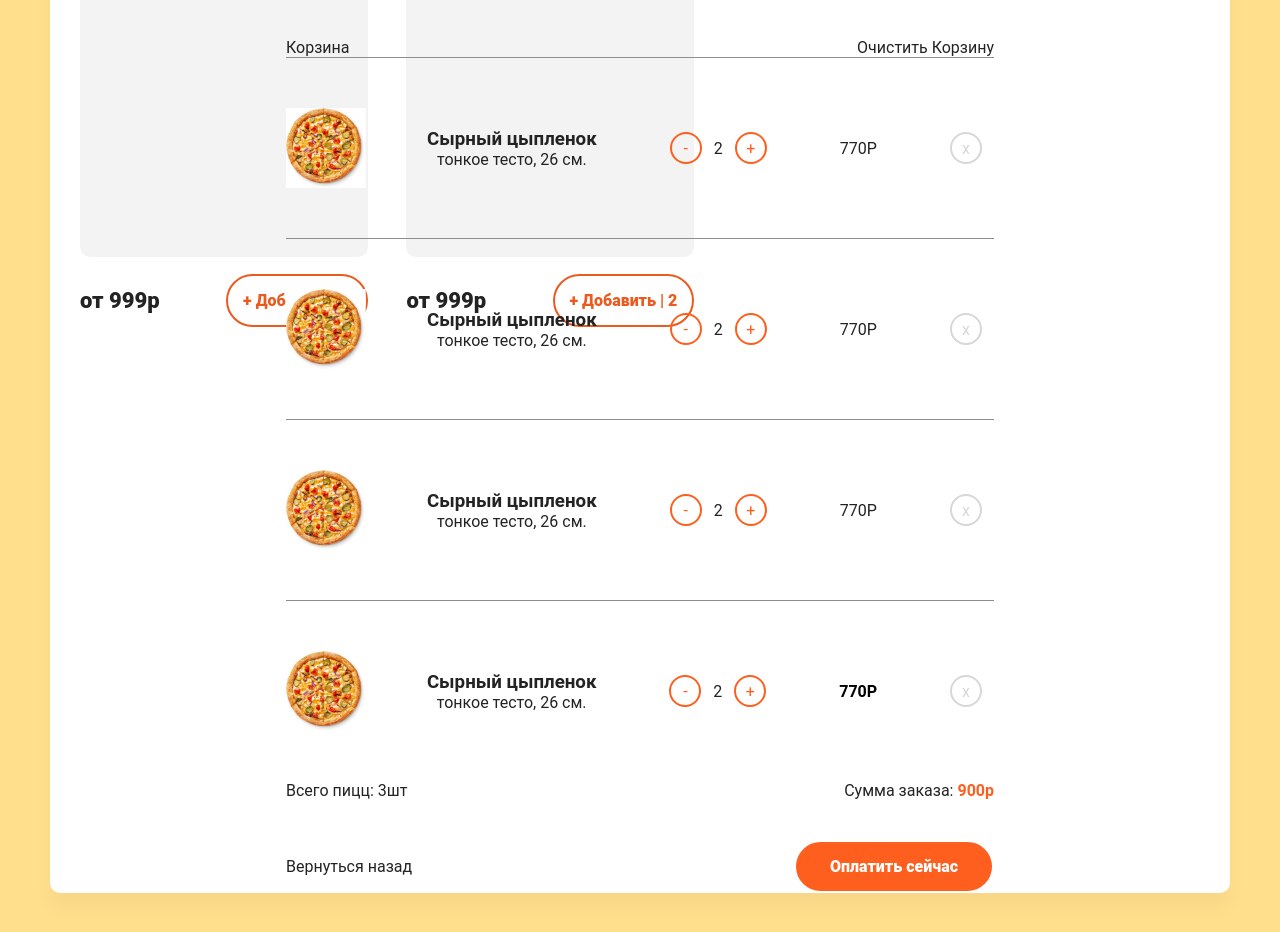
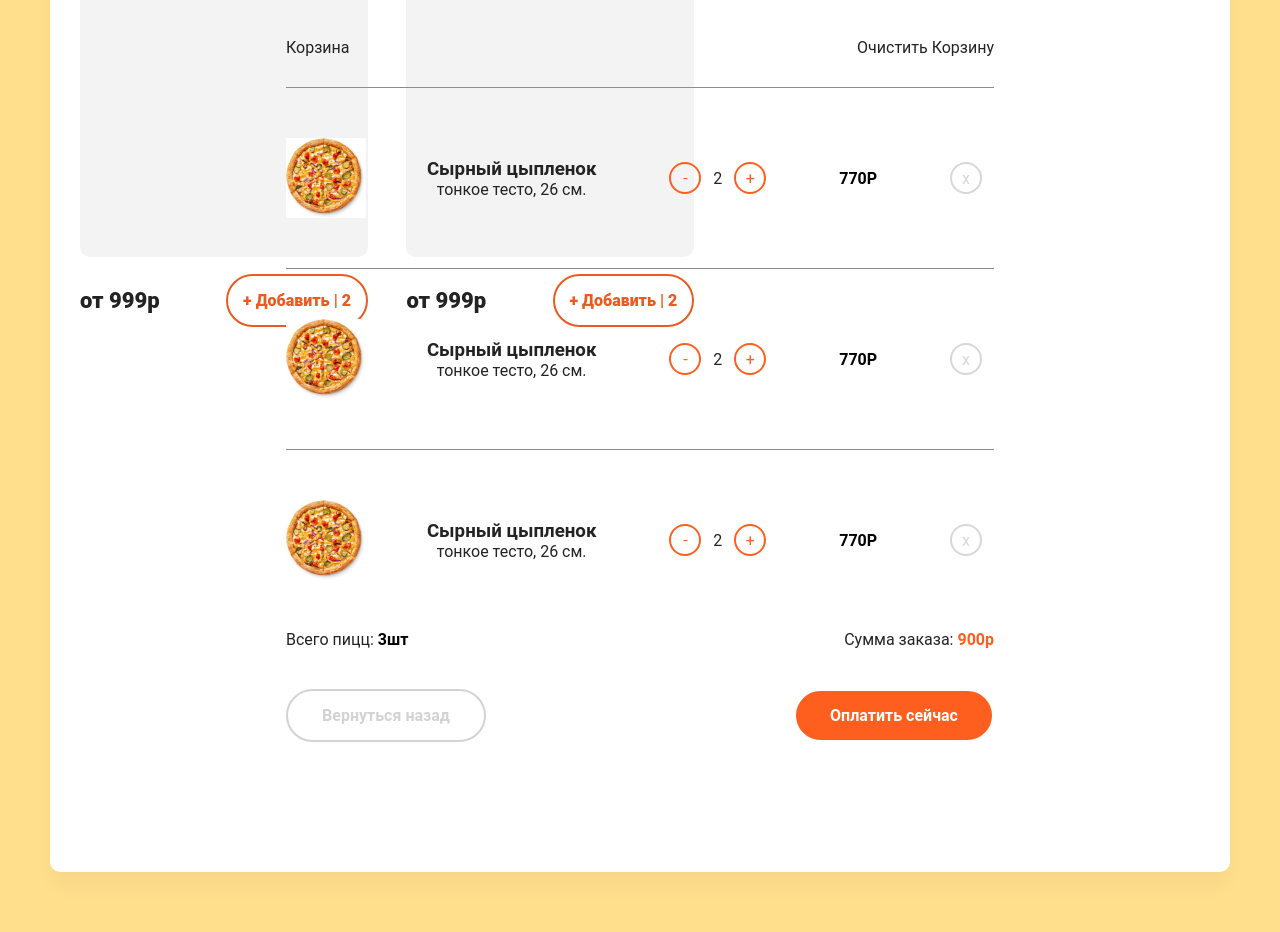
Before and after one commit to SerezhaPlotnikov/pizza, a React (Create React App) app: page / in a window 1280 px wide. Shown: the part 1540-2472 px from the top of the page. Built offline with nearby package versions, Linux system fonts and the light colour scheme.

Commit message:
add scss cart section

```diff
--- a/src/App.js
+++ b/src/App.js
@@ -182,7 +182,9 @@ function App() {
             <p>2</p>
             <div className='changer'>+</div>
           </div>
-          <div className='cart__pizza-block-price'>770P</div>
+          <div className='cart__pizza-block-price'>
+            <span className='bold-text'>770P</span>
+          </div>
           <div className='delete'>x</div>
         </div>
         <div className='cart__pizza-block'>
@@ -196,21 +198,9 @@ function App() {
             <p>2</p>
             <div className='changer'>+</div>
           </div>
-          <div className='cart__pizza-block-price'>770P</div>
-          <div className='delete'>x</div>
-        </div>
-        <div className='cart__pizza-block'>
-          <img src={pizza1} alt='Pizza' />
-          <div className='cart__pizza-block-title'>
-            <h3>Сырный цыпленок</h3>
-            <p>тонкое тесто, 26 см.</p>
+          <div className='cart__pizza-block-price'>
+            <span className='bold-text'>770P</span>
           </div>
-          <div className='cart__pizza-block-changer'>
-            <div className='changer'>-</div>
-            <p>2</p>
-            <div className='changer'>+</div>
-          </div>
-          <div className='cart__pizza-block-price'>770P</div>
           <div className='delete'>x</div>
         </div>
         <div className='cart__pizza-block'>
@@ -232,7 +222,7 @@ function App() {
         <div className='cart__bottom'></div>
         <div className='cart__bottom-text'>
           <p>
-            Всего пицц: <span className='def-text'>3шт</span>
+            Всего пицц: <span className='bold-text'>3шт</span>
           </p>
           <p>
             Сумма заказа: <span className='orange-text'>900р</span>
--- a/src/scss/app.scss
+++ b/src/scss/app.scss
@@ -49,7 +49,7 @@ body {
   align-items: center;
   justify-content: center;
   padding: 15px;
-  font-weight: 800;
+  font-weight: 600;
   border-radius: 30px;
   cursor: pointer;
 }
@@ -59,6 +59,13 @@ body {
   background: #fe5f1e;
   color: #fff;
   border: 2px solid #fff;
+  width: 200px;
+}
+.button-grey {
+  @extend %large-button;
+  background: #fff;
+  color: #d3d3d3;
+  border: 2px solid #d3d3d3;
   width: 200px;
 }
 
--- a/src/scss/components/_cart.scss
+++ b/src/scss/components/_cart.scss
@@ -8,6 +8,7 @@
     display: flex;
     justify-content: space-between;
     align-items: center;
+    padding-bottom: 30px;
     // border-bottom: 1px solid #f4f4f4;
   }
   &__pizza-block {
@@ -36,6 +37,7 @@
     // display: flex;
     // justify-content: space-between;
     // flex-direction: column;
+    // margin-bottom: 130px;
     &-text {
       display: flex;
       justify-content: space-between;
@@ -45,6 +47,7 @@
       display: flex;
       justify-content: space-between;
       align-items: center;
+      padding-bottom: 130px;
     }
   }
 }
```
